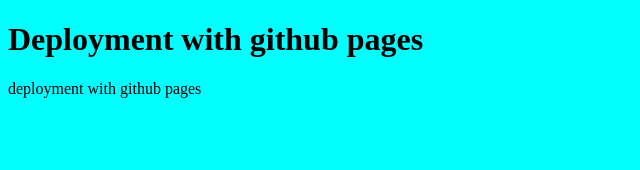
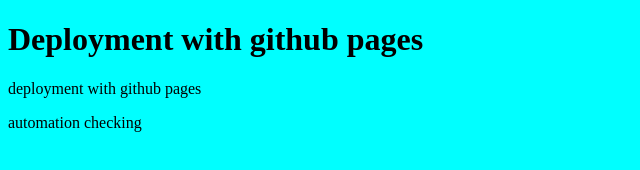
Before and after one commit to naveedtrainer/naveedtrainer.github.io, a plain HTML site: page index.html in a window 1280 px wide. Shown: the whole page, without its empty margins (0-640 px from the left). Drawn offline with Linux system fonts and the light colour scheme.

Commit message:
new commit

```diff
--- a/index.html
+++ b/index.html
@@ -7,8 +7,9 @@
     <link rel="stylesheet" href="./style.css">
 </head>
 <body>
-    <h1>Deployment with github pages</h1>
+<h1>Deployment with github pages</h1>
 <p>deployment with github pages</p>
+<p>automation checking</p>
 
 </body>
 </html>
```
